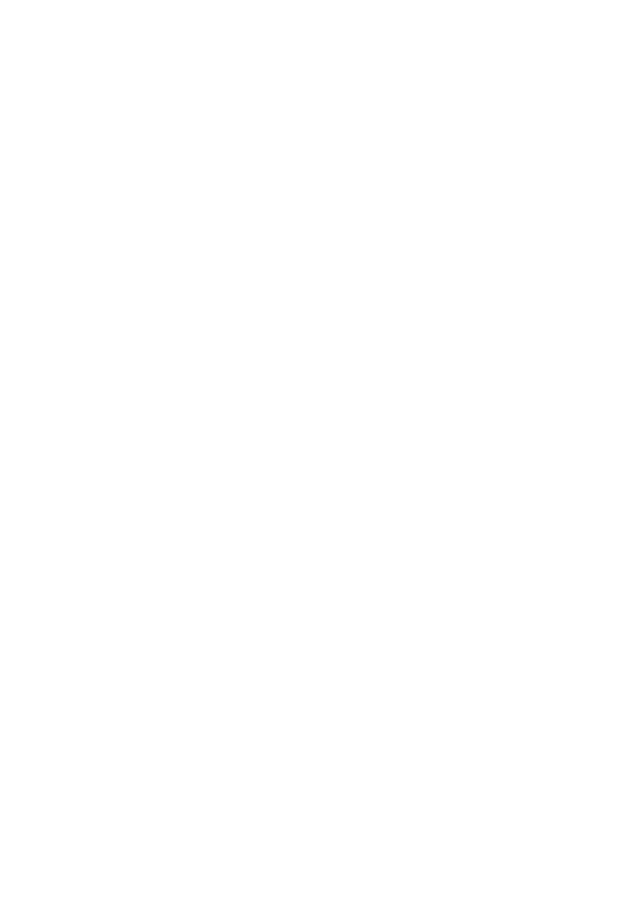
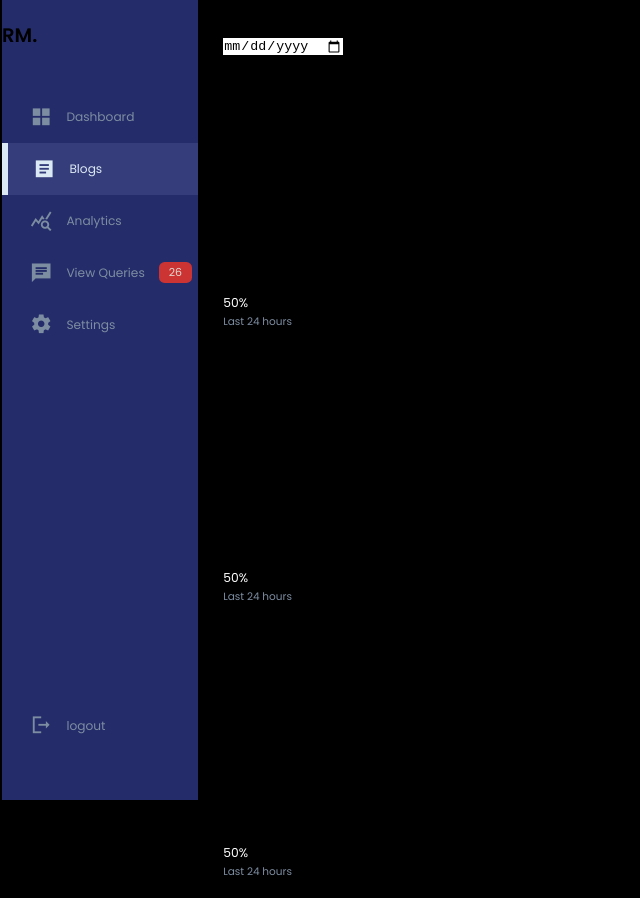
Before and after one commit to Raphaela664/My-BRAND-Raphaela, a plain HTML site: page dashboard.html in a window 1280 px wide. Shown: the whole page, without its empty margins (0-640 px from the left). Before the commit the page ends 800 px from the top, so only its background shows below. Drawn offline with Linux system fonts and the light colour scheme.

Commit message:
Dashboard halfway done

```diff
--- a/Login/style.css
+++ b/Login/style.css
@@ -13,7 +13,9 @@ body{
     align-items: center;
     justify-content: center;
     font-size: 18px;
-    background: var(--color-back)
+    background: var(--color-back);
+    user-select: none;
+    overflow: hidden;
 
 }
 
--- a/dashboard.html
+++ b/dashboard.html
@@ -0,0 +1,127 @@
+<!DOCTYPE html>
+<html lang="en">
+<head>
+    <meta charset="UTF-8">
+    <meta http-equiv="X-UA-Compatible" content="IE=edge">
+    <meta name="viewport" content="width=device-width, initial-scale=1.0">
+    <link href='https://fonts.googleapis.com/css?family=Poppins' rel='stylesheet'>
+    <link rel="preconnect" href="https://fonts.gstatic.com" crossorigin>
+    <link href="https://fonts.googleapis.com/css2?family=Inter&family=Poppins:wght@200;300;400;600&display=swap" rel="stylesheet">
+    <link rel="stylesheet" href="https://stackpath.bootstrapcdn.com/font-awesome/4.7.0/css/font-awesome.min.css">
+    <link rel="stylesheet" href="https://fonts.googleapis.com/icon?family=Material+Icons+Sharp">
+
+    <link rel="stylesheet" href="./styling.css">
+    <title>Dashboard</title>
+
+</head>
+<body>
+    <div class="container">
+        <aside>
+            <div class="top">
+                <div class="logo">
+                    <h2>RM.</h2>
+                </div>
+                <div class="close" id="close-btn">
+                    <span class="material-icons-sharp">
+                        close
+                    </span>
+                </div>
+            </div>
+
+            <div class="sidebar">
+                <a href="#">
+                    <span class="material-icons-sharp">grid_view</span>
+                    <h3>Dashboard</h3>
+                </a>
+                <a href="#" class="active">
+                    <span class="material-icons-sharp">article</span>
+                    <h3>Blogs</h3>
+                </a>
+                <a href="#">
+                    <span class="material-icons-sharp">query_stats</span>
+                    <h3>Analytics</h3>
+                </a>
+                <a href="#">
+                    <span class="material-icons-sharp">chat</span>
+                    <h3>View Queries</h3>
+                    <span class="message-count">26</span>
+                </a>
+                <a href="#">
+                    <span class="material-icons-sharp">settings</span>
+                    <h3>Settings</h3>
+                </a>
+                <a href="#">
+                    <span class="material-icons-sharp">logout</span>
+                    <h3>logout</h3>
+                </a>
+            </div>
+        </aside>
+        <!--END OF LEFT SIDEBAR-->
+        <main>
+            <h1>Dashboard</h1>
+            <div class="date">
+                <input type="date">
+            </div>
+            <div class="insights">
+                <div class="blogs-created">
+                    <span class="material-icons-sharp">analytics</span>
+                    <div class="middle">
+                        <div class="left">
+                            <h3>Total Blogs</h3>
+                            <h1>30 Blogs</h1>
+                        </div>
+                        <div class="progress">
+                            <svg>
+                                <circle cx = '38' cy="38" r="'36"></circle>
+                            </svg>
+                            <div class="number">
+                                <p>50%</p>
+                            </div>
+                        </div>
+                    </div>
+                    <small class="text-muted"> Last 24 hours</small>
+                </div>
+                <!-----------------End of Blogs----------->
+                <div class="blogs-created">
+                    <span class="material-icons-sharp">analytics</span>
+                    <div class="middle">
+                        <div class="left">
+                            <h3>Total Blogs</h3>
+                            <h1>30 Blogs</h1>
+                        </div>
+                        <div class="progress">
+                            <svg>
+                                <circle cx = '38' cy="38" r="'36"></circle>
+                            </svg>
+                            <div class="number">
+                                <p>50%</p>
+                            </div>
+                        </div>
+                    </div>
+                    <small class="text-muted"> Last 24 hours</small>
+                </div>
+                <!--------------END OF Online users------------>
+                <div class="blogs-created">
+                    <span class="material-icons-sharp">analytics</span>
+                    <div class="middle">
+                        <div class="left">
+                            <h3>Total Blogs</h3>
+                            <h1>30 Blogs</h1>
+                        </div>
+                        <div class="progress">
+                            <svg>
+                                <circle cx = '38' cy="38" r="'36"></circle>
+                            </svg>
+                            <div class="number">
+                                <p>50%</p>
+                            </div>
+                        </div>
+                    </div>
+                    <small class="text-muted"> Last 24 hours</small>
+                </div>
+            </div>
+            End
+        </main>
+    </div>
+</body>
+</html>
--- a/main.css
+++ b/main.css
@@ -15,6 +15,8 @@ hr{
 .body-container{
     background: #000;
     color: #fff;
+    user-select: none;
+    overflow: hidden;
 }
 
 .header{
--- /dev/null
+++ b/styling.css
@@ -0,0 +1,199 @@
+:root{
+    --color-back:#000000;
+    --color-primary:#009579;
+    --color-primary-dark:#007f67;
+    --color-secondary: #252c6a;
+    --color-error:#cc3333;
+    --color-success: #4bb544;
+    --color-warning:#ffbb55;
+    --color-light: rgba(132, 139, 200, 0.18);
+    --border-radius:4px;
+    --color-font: #fff;
+    --color-dark-font:#E1D9D1;
+    --color-info-dark:#7d8da1;
+    margin: 0;
+    --color-sidebars:#DBE9F4;
+
+    --color-background: #000;
+    --card-border-radius:2rem;
+    --border-radius-1:0.4rem;
+    --border-radius-2:0.8rem;
+    --border-radius-3:1.2rem;
+
+    --card-padding:1.8rem;
+    --padding-1:1.2rem;
+    --box-shadow:0 2rem 3rem var(--color-light)
+}
+
+* {
+    margin: 0;
+    padding: 0;
+    outline: 0;
+    appearance: none;
+    border: 0;
+    text-decoration: none;
+    list-style: none;
+    box-sizing: border-box;
+}
+html{
+    font-size: 14px;
+}
+body{
+    width: 100px;
+    height: 100vh;
+    font-family: poppins, sans-serif;
+    font-size: 0.88rem;
+    background-color:var(--color-back);
+    user-select: none;
+    overflow: hidden;
+}
+.container{
+    display: grid;
+    width: 96%;
+    margin: 0 auto;
+    gap: 1.8rem;
+    grid-template-columns: 14rem auto 23rem;
+}
+
+a{
+    color: var(--color-font);
+}
+img{
+    display: block;
+    width: 100%;
+}
+
+h1{
+    font: 800;
+    font: 1.8rem;
+}
+
+h2{
+    font-size: 1.4rem;
+}
+h3{
+    font-size: 0.87rem;
+}
+h4{
+    font-size: 0.8rem;
+}
+h5{
+    font-size: 0.7rem;
+}
+small{
+    font-size: 0.75rem;
+}
+
+.profile-photo{
+    width: 2.8rem;
+    height: 2.8rem;
+    border-radius: 50%;
+    overflow: hidden;
+}
+.text-muted{
+    color:var(--color-info-dark) ;
+}
+p{
+    color: var(--color-font);
+}
+b{
+    color: var(--color-dark-font);
+}
+
+.primary{
+    color:var(--color-font)
+}
+.danger{
+    color: var(--color-error);
+}
+.success{
+    color: var(--color-success);
+}
+.warning{
+    color: var(--color-warning);
+}
+
+aside{
+    height: 100vh;
+    background:var(--color-secondary)
+}
+aside .top{
+    background: var(--color-secondary);
+    display: flex;
+    align-items: center;
+    justify-content: space-between;
+    margin-top: 1.4rem;
+}
+aside .close{
+    display: none;
+}
+
+aside .sidebar{
+    background: var(--color-secondary);
+    display: flex;
+    flex-direction: column;
+    height: 86vh;
+    position: relative;
+    top: 3rem;
+}
+aside h3{
+    font-weight: 500;
+}
+
+aside .sidebar a{
+    display: flex;
+    color: var(--color-info-dark);
+    margin-left: 2rem;
+    gap: 1rem;
+    align-items: center;
+    position: relative;
+    height: 3.7rem;
+    transition: all 300ms ease;
+}
+aside .sidebar a span{
+    font-size: 1.6rem;
+    transition: all 300ms ease;
+}
+aside .sidebar a:last-child{
+    position: absolute;
+    bottom: 2rem;
+    width: 100%;
+}
+
+aside .sidebar  a.active{
+    background: var(--color-light);
+    color:var(--color-sidebars);
+    margin-left: 0;
+
+}
+
+aside .sidebar a.active::before{
+    content: '';
+    width: 6px;
+    height:100%;
+    background: var(--color-sidebars);
+}
+
+aside .sidebar a.active span{
+    color: var(--color-sidebars);
+    margin-left: calc(1rem - 3px);
+
+}
+aside .sidebar a:hover{
+    color: var(--color-sidebars);
+}
+aside .sidebar a:hover span{
+    margin-left: 1rem;
+}
+
+aside .sidebar .message-count{
+    background: var(--color-error);
+    color:var(--color-dark-font);
+    padding: 2px 10px;
+    font-size: 11px;
+    border-radius: var(--border-radius-1);
+}
+
+main .span{
+    color: var(--color-font);
+}
```
